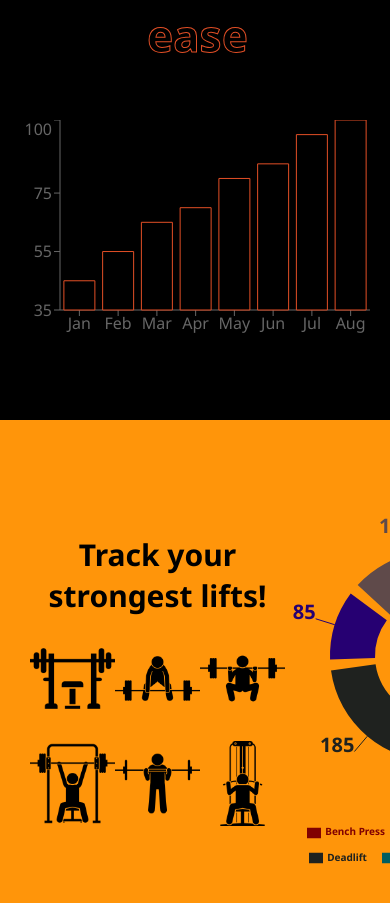
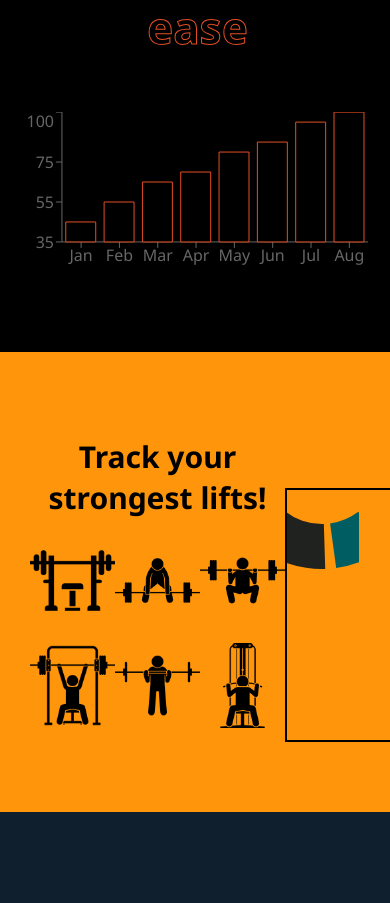
Before and after one commit to AtanasovCode/lift-log, a React (Vite) app: page / in a window 390 px wide. Shown: the part 991-1894 px from the top of the page. After the commit the page ends 1803 px from the top, so only its background shows below. Built offline with nearby package versions, Linux system fonts and the light colour scheme; a web font is replaced by a local one.

Commit message:
fixed chart responsive issue - implemented useWindowStyle() hook - added breakpoints for chart based on window width - chart height now changes based on the different breakpoints

```diff
--- a/src/components/graphs/homepage-graphs/LiftProgressGraph.tsx
+++ b/src/components/graphs/homepage-graphs/LiftProgressGraph.tsx
@@ -1,4 +1,4 @@
-import { useContext, useState } from "react";
+import { useContext, useEffect, useState } from "react";
 import styled from "styled-components";
 import { ThemeContext } from "styled-components";
 import {
@@ -19,10 +19,30 @@ import { LiftData } from "../../../assets/data/MockData";
 const LiftProgressGraph = () => {
 
     const [barFill, setBarFill] = useState("#000");
+    const [chartHeight, setChartHeight] = useState<number>();
 
     //We use this to use our thene
     //Outside of styled-components
     const theme = useContext(ThemeContext);
+
+    const size: Size = useWindowSize();
+
+    //Change the height of the chart, based on window size
+    useEffect(() => {
+        let w = size.width;
+
+        if(w !== undefined) {
+            if(w >= 1000) setChartHeight(280);
+            else if(w < 1000 && w >= 700) setChartHeight(250);
+            else if(w < 700 && w >= 500) setChartHeight(250);
+            else if(w < 500) setChartHeight(160);
+        }
+
+    }, [size.width])
+
+    useEffect(() => {
+        console.log(chartHeight);
+    }, [chartHeight])
 
     //Custom Tooltip Content
     function CustomTooltip({ label, payload, active }) {
@@ -68,7 +88,7 @@ const LiftProgressGraph = () => {
                 with <OrangeWord>ease</OrangeWord>
             </Info>
             <Chart>
-                <ResponsiveContainer width={'100%'} height={220}>
+                <ResponsiveContainer width={'99%'} height={chartHeight}>
                     <BarChart
                         data={LiftData}
                         margin={{ top: 0, left: 0, right: 0, bottom: 0 }}
@@ -128,8 +148,12 @@ const Info = styled.div`
     font-weight: 700;
     text-align: center;
 
+    @media (max-width: 900px) {
+        font-size: 26px;
+    }
+
     @media (max-width: 700px) {
-        font-size: 26px;
+        font-size: 23px;
         display: flex;
         flex-direction: column;
         margin-bottom: 55px;
@@ -195,3 +219,42 @@ const TooltipHeading = styled.div`
 const TooltipDesc = styled.div`
     margin-bottom: 6px;
 `;
+
+
+// Define general type for useWindowSize hook, which includes width and height
+interface Size {
+    width: number | undefined;
+    height: number | undefined;
+}
+
+// Hook
+function useWindowSize(): Size {
+    // Initialize state with undefined width/height so server and client renders match
+    // Learn more here: https://joshwcomeau.com/react/the-perils-of-rehydration/
+    const [windowSize, setWindowSize] = useState<Size>({
+        width: undefined,
+        height: undefined,
+    });
+
+    useEffect(() => {
+        // Handler to call on window resize
+        function handleResize() {
+            // Set window width/height to state
+            setWindowSize({
+                width: window.innerWidth,
+                height: window.innerHeight,
+            });
+        }
+
+        // Add event listener
+        window.addEventListener("resize", handleResize);
+
+        // Call handler right away so state gets updated with initial window size
+        handleResize();
+
+        // Remove event listener on cleanup
+        return () => window.removeEventListener("resize", handleResize);
+    }, []); // Empty array ensures that effect is only run on mount
+
+    return windowSize;
+}
--- a/src/components/graphs/homepage-graphs/StrongestLiftsGraph.tsx
+++ b/src/components/graphs/homepage-graphs/StrongestLiftsGraph.tsx
@@ -9,6 +9,7 @@ import {
     CartesianGrid,
     Tooltip,
     Legend,
+    ResponsiveContainer,
 } from "recharts";
 
 import bench from '../../../assets/icons/bench.png'
@@ -84,10 +85,8 @@ const StrongestLiftsChart = () => {
                 </Icons>
             </Info>
             <Chart>
-                <PieChart
-                    height={360}
-                    width={300}
-                >
+                <ResponsiveContainer width="99%" height={300}>
+                    <PieChart margin={{ top: 0, left: 0, right: 0, bottom: 0 }} >
                         <Pie
                             data={StrongestLifts}
                             dataKey="times"
@@ -105,6 +104,7 @@ const StrongestLiftsChart = () => {
                         <Legend wrapperStyle={{ fontSize: "10px", bottom: "-10px" }} />
                         <Tooltip content={<CustomTooltip />} />
                     </PieChart>
+                </ResponsiveContainer>
             </Chart>
         </Container>
     );
@@ -120,10 +120,18 @@ const Container = styled.section`
     background-color: #FF950A;
     color: #000;
 
-    //This targets the legend items individually
-    //.recharts-legend-wrapper targets the parent of the legend items
-    .recharts-legend-item {
+    .recharts-legend-wrapper {  //targets the parent of the legend items
+        border: 2px solid black;
+        display: flex;
+        align-items: center;
+        justify-content: center;
+        flex-wrap: wrap;
+        padding: 0 155px;
+    }
+
+    .recharts-legend-item {   //This targets the legend items individually
         margin: 5px;
+        flex: 3;
     }
 `;
 
```
Lines whose indentation alone changed are shown as unchanged.
